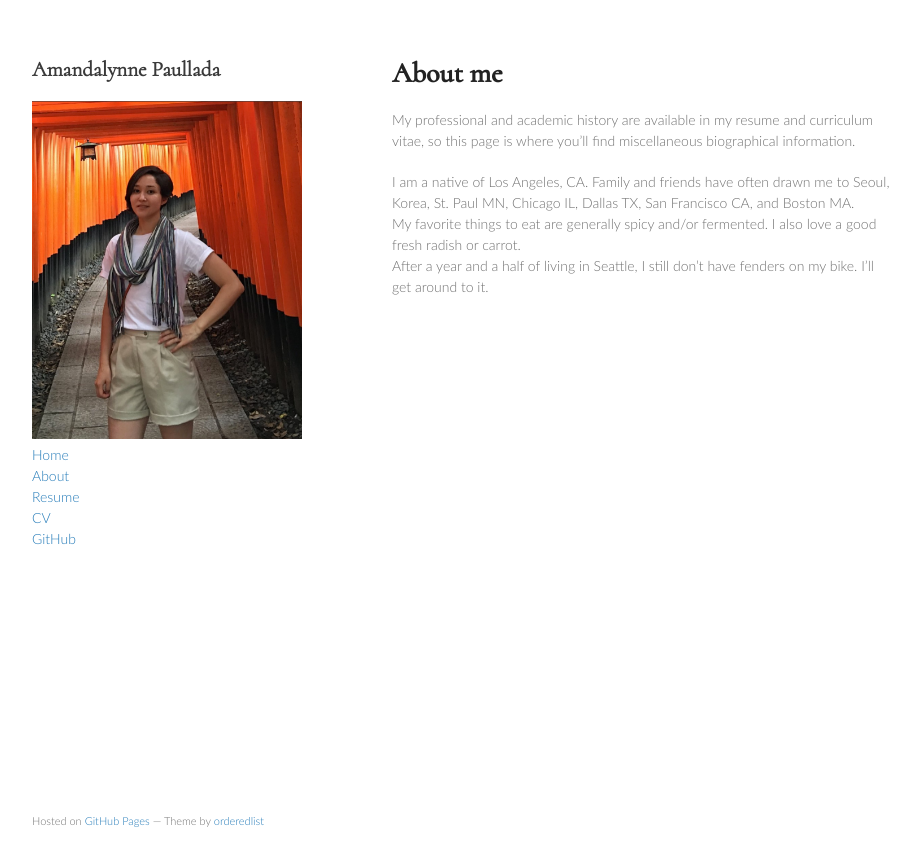
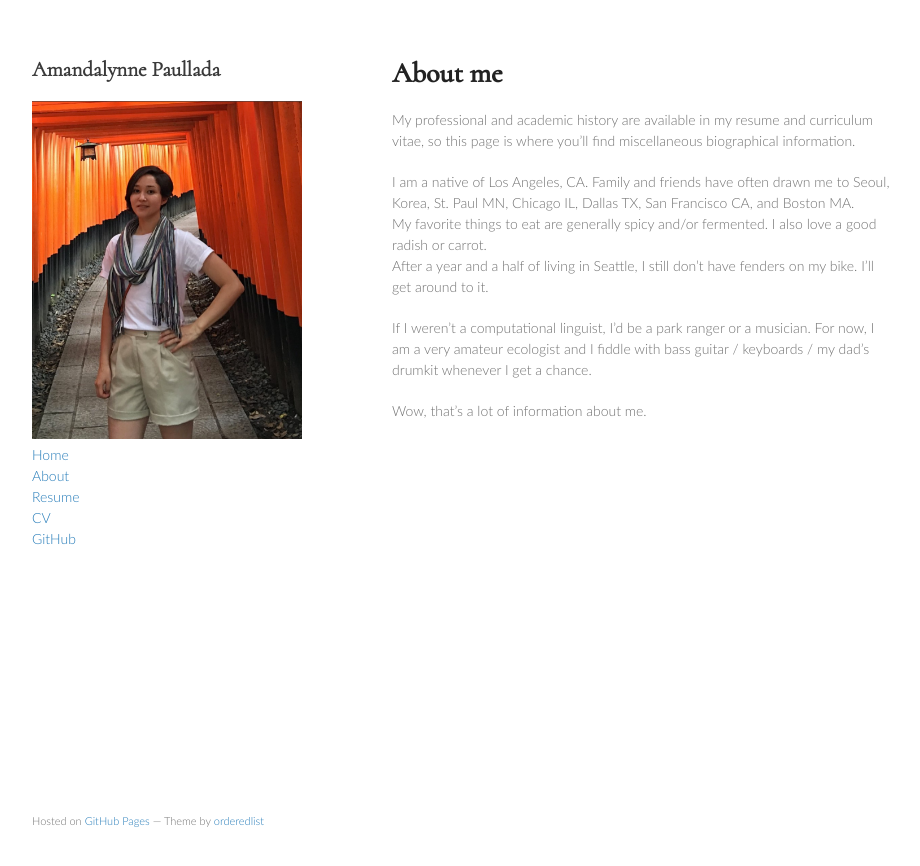
Before and after one commit to amandalynne/amandalynne.github.io, a Jekyll site: the page built from about/index.md, in a window 1280 px wide. Shown: the top 866 px of the page, without its empty margins (178-1098 px from the left). Built offline with Jekyll 4.4.1, drawn with Linux system fonts in a browser that asks for light colours; our own code applies the rules of GitHub Pages for plain Markdown files.

Commit message:
updated bio

```diff
--- a/about/index.md
+++ b/about/index.md
@@ -3,5 +3,9 @@
 My professional and academic history are available in my resume and curriculum vitae, so this page is where you'll find miscellaneous biographical information.
 
 I am a native of Los Angeles, CA. Family and friends have often drawn me to Seoul, Korea, St. Paul MN, Chicago IL, Dallas TX, San Francisco CA, and Boston MA.
-My favorite things to eat are generally spicy and/or fermented. I also love a good fresh radish or carrot.
+My favorite things to eat are generally spicy and/or fermented. I also love a good radish or carrot.
 After a year and a half of living in Seattle, I still don't have fenders on my bike. I'll get around to it.
+
+If I weren't a computational linguist, I'd be a park ranger or a musician. For now, I am a very amateur ecologist and I fiddle with bass guitar / keyboards / my dad's drumkit whenever I get a chance.
+
+Wow, that's a lot of information about me.
```
